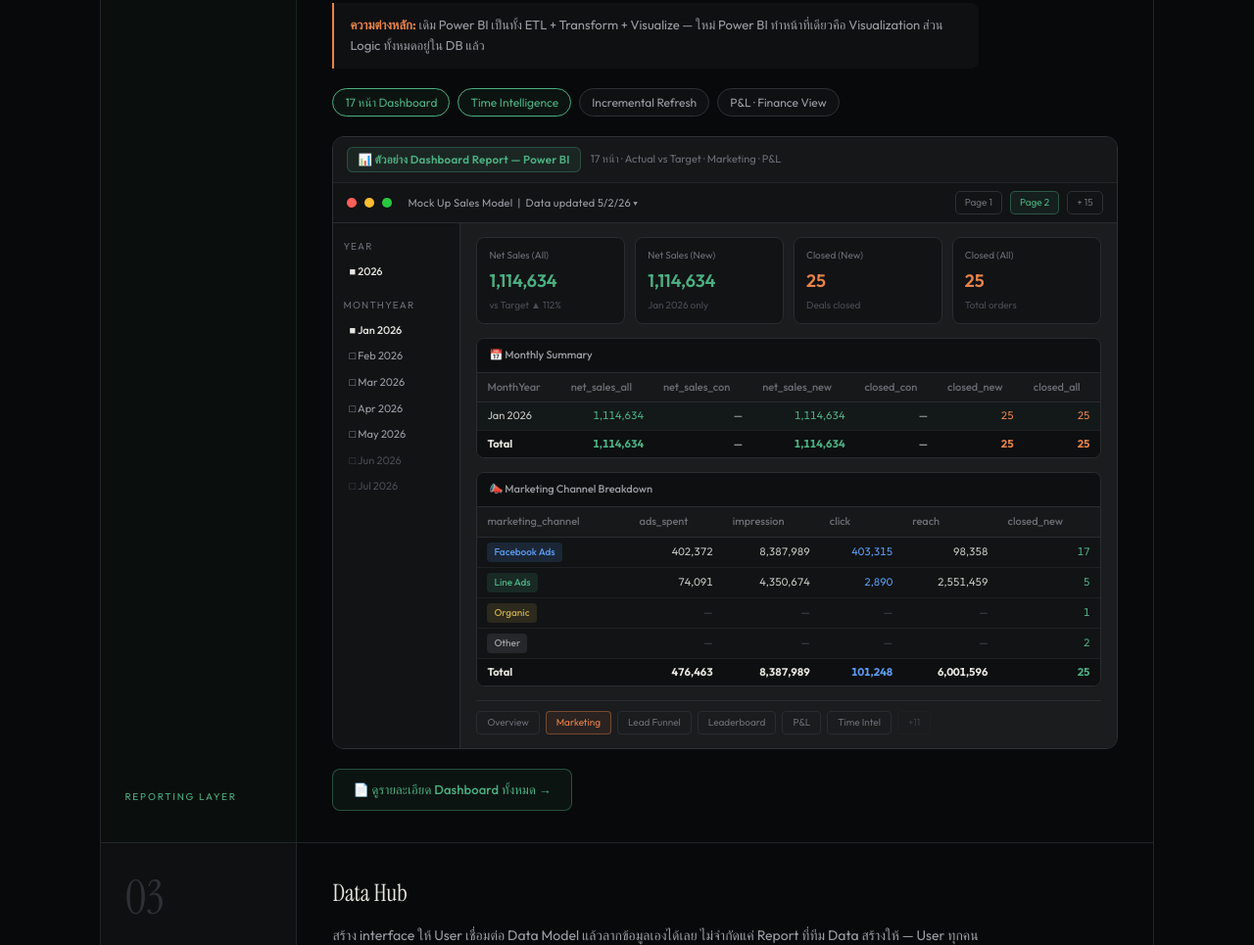
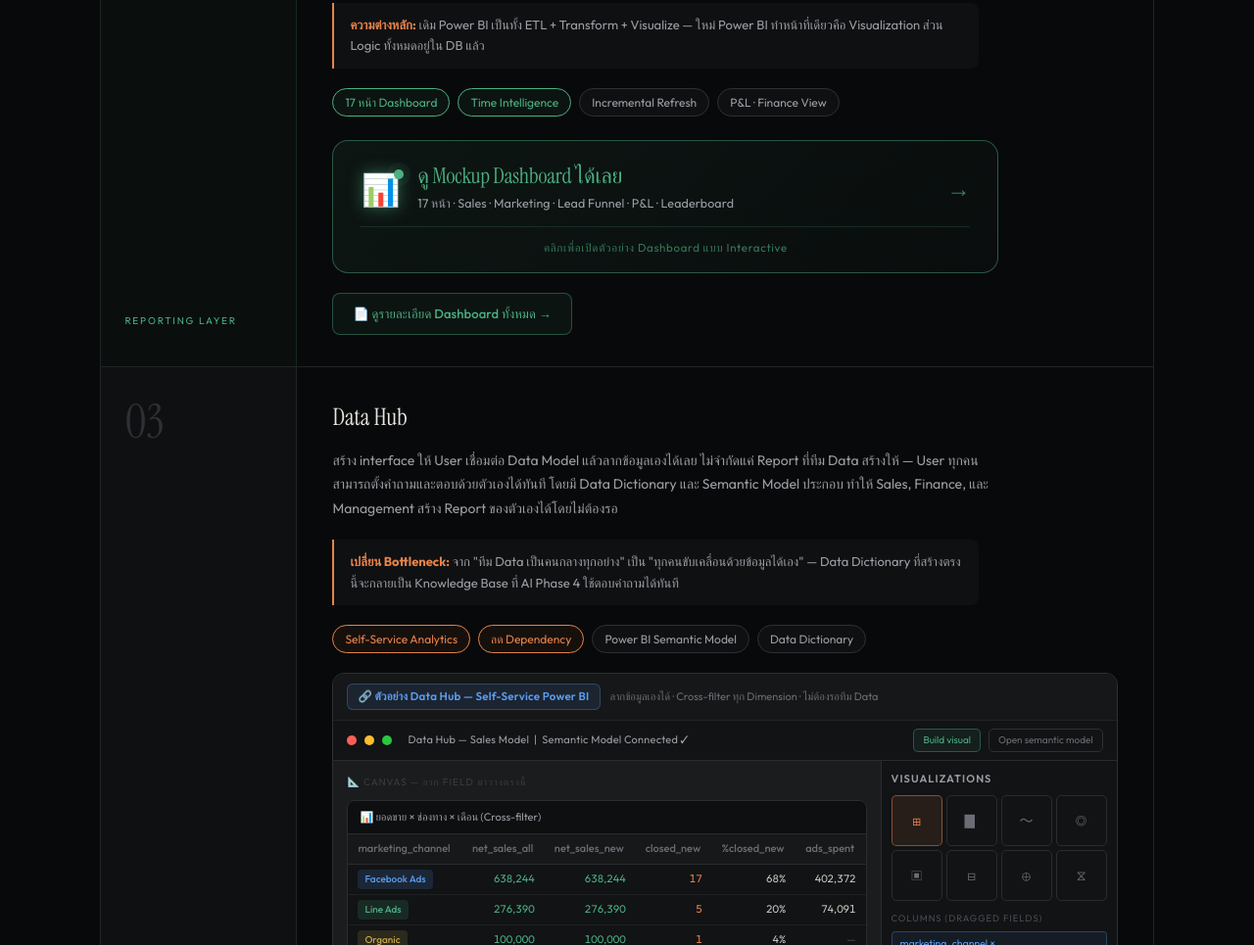
Before and after one commit to Chawatakorn/Knoware-Project, a plain HTML site: page index.html in a window 1280 px wide. Shown: the part 4071-5036 px from the top of the page at 98% size. Drawn offline with Linux system fonts and the light colour scheme.

Commit message:
Update index.html

```diff
--- a/index.html
+++ b/index.html
@@ -869,6 +869,122 @@
 }
 
 .quote-break blockquote em { color: var(--accent); font-style: italic; }
+
+/* ─── MOCKUP CTA BUTTON ─── */
+.mockup-cta-btn {
+  display: block;
+  text-decoration: none;
+  background: linear-gradient(135deg, rgba(76,175,130,0.08) 0%, rgba(76,175,130,0.03) 100%);
+  border: 1.5px solid rgba(76,175,130,0.45);
+  border-radius: 16px;
+  padding: 24px 28px 16px;
+  position: relative;
+  overflow: hidden;
+  transition: all 0.25s ease;
+  cursor: pointer;
+  max-width: 680px;
+}
+
+.mockup-cta-btn::before {
+  content: '';
+  position: absolute;
+  inset: 0;
+  background: linear-gradient(135deg, rgba(76,175,130,0.12) 0%, rgba(76,175,130,0.04) 100%);
+  opacity: 0;
+  transition: opacity 0.25s;
+  border-radius: 14px;
+}
+
+.mockup-cta-btn:hover {
+  border-color: rgba(76,175,130,0.75);
+  transform: translateY(-2px);
+  box-shadow: 0 8px 32px rgba(76,175,130,0.18), 0 0 0 1px rgba(76,175,130,0.2);
+}
+
+.mockup-cta-btn:hover::before { opacity: 1; }
+.mockup-cta-btn:active { transform: translateY(0); }
+
+.mockup-cta-inner {
+  display: flex;
+  align-items: center;
+  gap: 18px;
+  position: relative;
+  z-index: 1;
+}
+
+.mockup-cta-icon-wrap {
+  position: relative;
+  flex-shrink: 0;
+}
+
+.mockup-cta-icon {
+  font-size: 32px;
+  display: block;
+  line-height: 1;
+  filter: drop-shadow(0 0 8px rgba(76,175,130,0.5));
+}
+
+.mockup-cta-pulse {
+  position: absolute;
+  top: -4px; right: -4px;
+  width: 10px; height: 10px;
+  border-radius: 50%;
+  background: var(--green);
+  box-shadow: 0 0 0 0 rgba(76,175,130,0.6);
+  animation: pulse-ring 2s ease-out infinite;
+}
+
+@keyframes pulse-ring {
+  0%   { box-shadow: 0 0 0 0 rgba(76,175,130,0.6); }
+  70%  { box-shadow: 0 0 0 8px rgba(76,175,130,0); }
+  100% { box-shadow: 0 0 0 0 rgba(76,175,130,0); }
+}
+
+.mockup-cta-text {
+  flex: 1;
+  display: flex;
+  flex-direction: column;
+  gap: 5px;
+}
+
+.mockup-cta-title {
+  font-family: 'Instrument Serif', serif;
+  font-size: 22px;
+  color: var(--green);
+  line-height: 1.1;
+  letter-spacing: -0.01em;
+}
+
+.mockup-cta-sub {
+  font-size: 12.5px;
+  color: var(--muted2);
+  letter-spacing: 0.01em;
+}
+
+.mockup-cta-arrow {
+  font-size: 24px;
+  color: var(--green);
+  opacity: 0.7;
+  transition: transform 0.2s, opacity 0.2s;
+  flex-shrink: 0;
+}
+
+.mockup-cta-btn:hover .mockup-cta-arrow {
+  transform: translateX(4px);
+  opacity: 1;
+}
+
+.mockup-cta-hint {
+  margin-top: 14px;
+  padding-top: 12px;
+  border-top: 1px solid rgba(76,175,130,0.18);
+  font-size: 11.5px;
+  color: rgba(76,175,130,0.65);
+  letter-spacing: 0.06em;
+  text-align: center;
+  position: relative;
+  z-index: 1;
+}
 
 /* ─── RESPONSIVE ─── */
 @media (max-width: 760px) {
@@ -2115,133 +2231,22 @@
           <span class="tag">Incremental Refresh</span>
           <span class="tag">P&amp;L · Finance View</span>
         </div>
-        <!-- ── DASHBOARD MOCKUP ── -->
-        <div class="mockup-preview-wrap" style="margin: 20px 0 20px;">
-          <div class="mockup-label-row">
-            <span class="mockup-badge" style="background:rgba(76,175,130,0.1);border-color:rgba(76,175,130,0.3);color:var(--green);">📊 ตัวอย่าง Dashboard Report — Power BI</span>
-            <span class="mockup-sub">17 หน้า · Actual vs Target · Marketing · P&amp;L</span>
-          </div>
-          <div class="db-mockup">
-            <!-- Top bar -->
-            <div class="db-topbar">
-              <div class="db-dot" style="background:#ff5f57"></div>
-              <div class="db-dot" style="background:#febc2e"></div>
-              <div class="db-dot" style="background:#28c840"></div>
-              <span class="db-title-bar">Mock Up Sales Model &nbsp;|&nbsp; Data updated 5/2/26 ▾</span>
-              <div style="margin-left:auto;display:flex;gap:8px;align-items:center;">
-                <span class="db-nav-btn">Page 1</span>
-                <span class="db-nav-btn active">Page 2</span>
-                <span class="db-nav-btn">+ 15</span>
+        <!-- ── DASHBOARD MOCKUP CTA ── -->
+        <div class="mockup-cta-wrap" style="margin: 24px 0 20px;">
+          <a href="https://chawatakorn.github.io/KR-dashboard-sales-mockup/" target="_blank" class="mockup-cta-btn">
+            <div class="mockup-cta-inner">
+              <div class="mockup-cta-icon-wrap">
+                <span class="mockup-cta-icon">📊</span>
+                <span class="mockup-cta-pulse"></span>
               </div>
+              <div class="mockup-cta-text">
+                <span class="mockup-cta-title">ดู Mockup Dashboard ได้เลย</span>
+                <span class="mockup-cta-sub">17 หน้า · Sales · Marketing · Lead Funnel · P&amp;L · Leaderboard</span>
+              </div>
+              <div class="mockup-cta-arrow">→</div>
             </div>
-            <!-- Slicer + Content -->
-            <div class="db-body">
-              <!-- Left slicer -->
-              <div class="db-slicer">
-                <div class="slicer-label">Year</div>
-                <div class="slicer-chip active">■ 2026</div>
-                <div class="slicer-label" style="margin-top:14px;">MonthYear</div>
-                <div class="slicer-chip active">■ Jan 2026</div>
-                <div class="slicer-chip">□ Feb 2026</div>
-                <div class="slicer-chip">□ Mar 2026</div>
-                <div class="slicer-chip">□ Apr 2026</div>
-                <div class="slicer-chip">□ May 2026</div>
-                <div class="slicer-chip muted">□ Jun 2026</div>
-                <div class="slicer-chip muted">□ Jul 2026</div>
-              </div>
-              <!-- Main content -->
-              <div class="db-main">
-                <!-- KPI row -->
-                <div class="db-kpi-row">
-                  <div class="db-kpi">
-                    <div class="kpi-label">Net Sales (All)</div>
-                    <div class="kpi-val green">1,114,634</div>
-                    <div class="kpi-sub">vs Target ▲ 112%</div>
-                  </div>
-                  <div class="db-kpi">
-                    <div class="kpi-label">Net Sales (New)</div>
-                    <div class="kpi-val green">1,114,634</div>
-                    <div class="kpi-sub">Jan 2026 only</div>
-                  </div>
-                  <div class="db-kpi">
-                    <div class="kpi-label">Closed (New)</div>
-                    <div class="kpi-val accent">25</div>
-                    <div class="kpi-sub">Deals closed</div>
-                  </div>
-                  <div class="db-kpi">
-                    <div class="kpi-label">Closed (All)</div>
-                    <div class="kpi-val accent">25</div>
-                    <div class="kpi-sub">Total orders</div>
-                  </div>
-                </div>
-
-                <!-- Summary table -->
-                <div class="db-table-wrap">
-                  <div class="db-table-title">📅 Monthly Summary</div>
-                  <table class="db-table">
-                    <thead>
-                      <tr>
-                        <th>MonthYear</th><th>net_sales_all</th><th>net_sales_con</th><th>net_sales_new</th><th>closed_con</th><th>closed_new</th><th>closed_all</th>
-                      </tr>
-                    </thead>
-                    <tbody>
-                      <tr class="highlight-row">
-                        <td>Jan 2026</td><td class="num green">1,114,634</td><td class="num">—</td><td class="num green">1,114,634</td><td class="num">—</td><td class="num accent">25</td><td class="num accent">25</td>
-                      </tr>
-                      <tr class="total-row">
-                        <td><strong>Total</strong></td><td class="num green"><strong>1,114,634</strong></td><td class="num">—</td><td class="num green"><strong>1,114,634</strong></td><td class="num">—</td><td class="num accent"><strong>25</strong></td><td class="num accent"><strong>25</strong></td>
-                      </tr>
-                    </tbody>
-                  </table>
-                </div>
-
-                <!-- Marketing channel table -->
-                <div class="db-table-wrap" style="margin-top:14px;">
-                  <div class="db-table-title">📣 Marketing Channel Breakdown</div>
-                  <table class="db-table">
-                    <thead>
-                      <tr>
-                        <th>marketing_channel</th><th>ads_spent</th><th>impression</th><th>click</th><th>reach</th><th>closed_new</th>
-                      </tr>
-                    </thead>
-                    <tbody>
-                      <tr>
-                        <td><span class="ch-badge fb">Facebook Ads</span></td>
-                        <td class="num">402,372</td><td class="num">8,387,989</td><td class="num blue">403,315</td><td class="num">98,358</td><td class="num green">17</td>
-                      </tr>
-                      <tr>
-                        <td><span class="ch-badge line">Line Ads</span></td>
-                        <td class="num">74,091</td><td class="num">4,350,674</td><td class="num blue">2,890</td><td class="num">2,551,459</td><td class="num green">5</td>
-                      </tr>
-                      <tr>
-                        <td><span class="ch-badge organic">Organic</span></td>
-                        <td class="num muted">—</td><td class="num muted">—</td><td class="num muted">—</td><td class="num muted">—</td><td class="num green">1</td>
-                      </tr>
-                      <tr>
-                        <td><span class="ch-badge other">Other</span></td>
-                        <td class="num muted">—</td><td class="num muted">—</td><td class="num muted">—</td><td class="num muted">—</td><td class="num green">2</td>
-                      </tr>
-                      <tr class="total-row">
-                        <td><strong>Total</strong></td>
-                        <td class="num"><strong>476,463</strong></td><td class="num"><strong>8,387,989</strong></td><td class="num blue"><strong>101,248</strong></td><td class="num"><strong>6,001,596</strong></td><td class="num green"><strong>25</strong></td>
-                      </tr>
-                    </tbody>
-                  </table>
-                </div>
-
-                <!-- Page tabs -->
-                <div class="db-page-tabs">
-                  <span class="db-page-tab">Overview</span>
-                  <span class="db-page-tab active">Marketing</span>
-                  <span class="db-page-tab">Lead Funnel</span>
-                  <span class="db-page-tab">Leaderboard</span>
-                  <span class="db-page-tab">P&amp;L</span>
-                  <span class="db-page-tab">Time Intel</span>
-                  <span class="db-page-tab muted">+11</span>
-                </div>
-              </div>
-            </div>
-          </div>
+            <div class="mockup-cta-hint">คลิกเพื่อเปิดตัวอย่าง Dashboard แบบ Interactive</div>
+          </a>
         </div>
         <a href="https://docs.google.com/document/d/1ns8DLOobMHk4ebx8Ec1edGaBJZAx7W1WI2LzBF1VAzU/edit?usp=sharing" target="_blank" class="phase-link-btn">
           📄 ดูรายละเอียด Dashboard ทั้งหมด →
```
